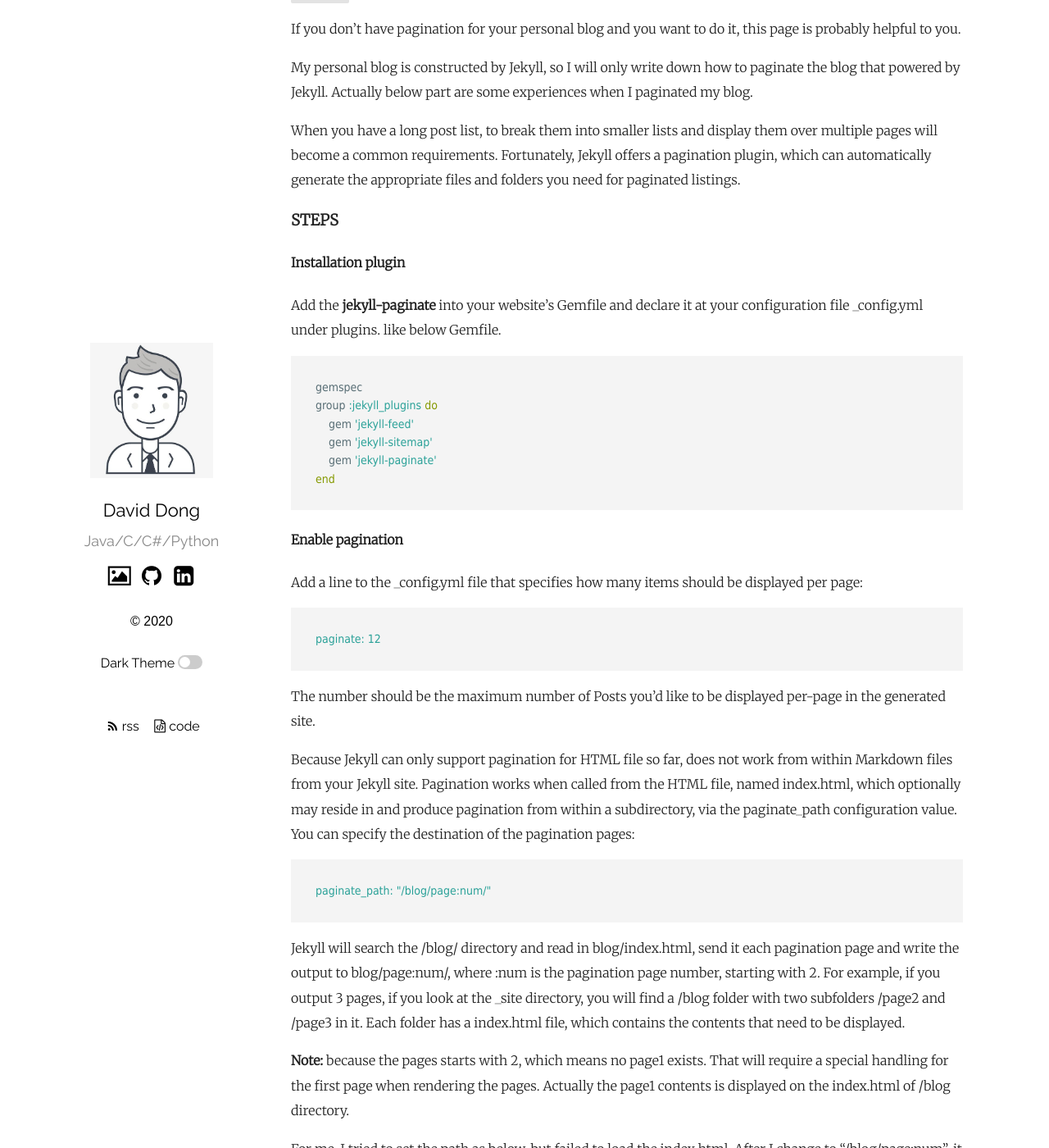
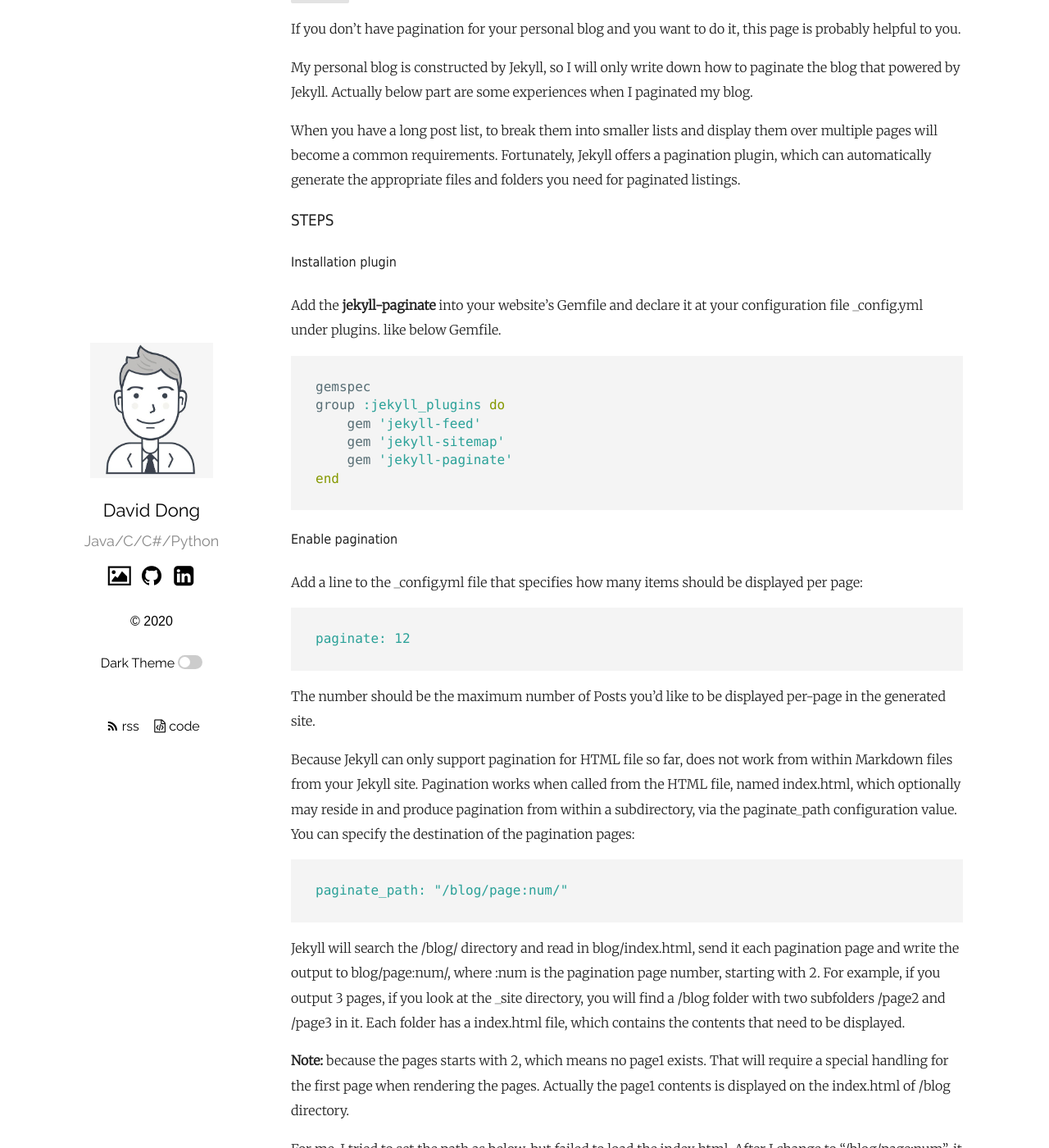
Before and after one commit to gangdong/jekyll-theme-rawposts, a Jekyll site: the page built from _posts/2018-06-28-Web-jekyll-pagination.markdown, in a window 1280 px wide and 1400 px high, scrolled down 223 px. Shown: the whole window at 82% size. Built offline with Jekyll 4.4.1, drawn with Linux system fonts in a browser that asks for light colours; emoji names are drawn with the system emoji font; comment, search, counter and statistics services are not loaded; some of the changed text lies outside the part shown.

Commit message:
update code style

```diff
--- a/_sass/dark.scss
+++ b/_sass/dark.scss
@@ -137,5 +137,6 @@
 }
 
 .dark code, tt {
+  color: #D2691E;
   background-color: #444;
 }
--- a/_sass/plain.scss
+++ b/_sass/plain.scss
@@ -302,7 +302,10 @@
   h4,
   h5,
   h6 {
-    font-family: Merriweather, Arial, Raleway, Microsoft Yahei, sans-serif;
+    font-family: Tahoma, Merriweather, Raleway, Microsoft Yahei, sans-serif;
+  }
+  h3, h4 {
+	font-weight:normal;
   }
 }
 .about-page{
@@ -464,14 +467,15 @@
   position: relative;
 }
 pre, code, tt {
-  font-size: 14px;
-  font-family: 'Tahoma', Consolas, "Liberation Mono", Courier, monospace;
+  font-size: 16px;
+  font-family:  Consolas, "Liberation Mono", Courier, monospace,'Microsoft Yahei',sans-serif;
 }
 
 code, tt {
   margin: 0 0px;
   padding: 4px 4px;
   white-space: nowrap;
+  color: #B22222;
   background-color: #f8f8f8;
   border-radius: 2px;
 }
```
